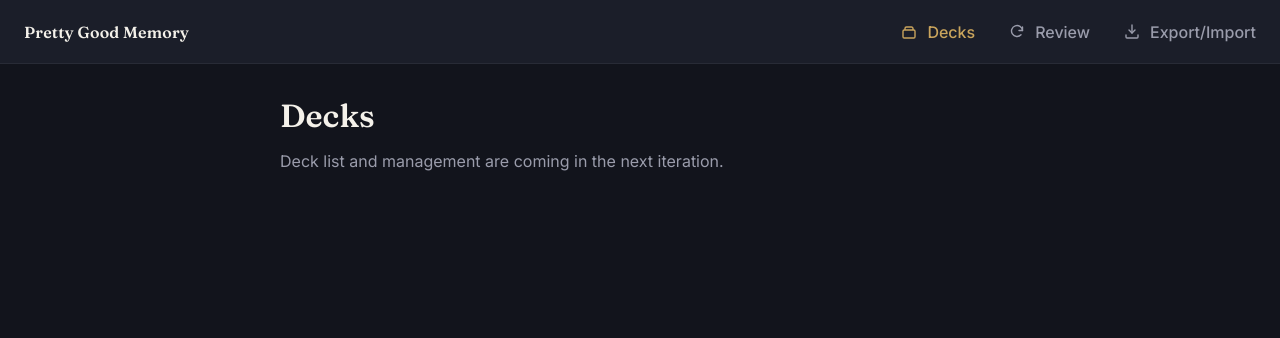
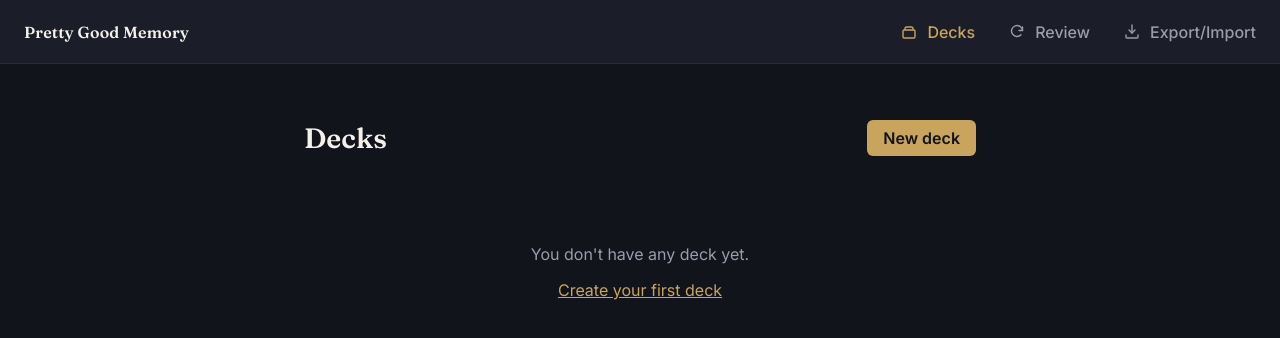
Before and after one commit to ba-amanou/pretty-good-memory, an Angular app: page /decks in a window 1280 px wide. Shown: the top 338 px of the page. Built offline with nearby package versions, Linux system fonts and the light colour scheme.

Commit message:
feat(decks): add deck list screen

```diff
--- a/src/app/features/decks/decks.html
+++ b/src/app/features/decks/decks.html
@@ -1,2 +1,26 @@
-<h1>Decks</h1>
-<p class="placeholder-note">Deck list and management are coming in the next iteration.</p>
+<section class="decks">
+  <header class="decks__header">
+    <h1 class="decks__title">Decks</h1>
+    <a class="decks__new-button" routerLink="/decks/new">New deck</a>
+  </header>
+
+  @if (decks().length === 0) {
+    <div class="decks__empty">
+      <p class="decks__empty-text">You don't have any deck yet.</p>
+      <a class="decks__empty-cta" routerLink="/decks/new">Create your first deck</a>
+    </div>
+  } @else {
+    <ul class="decks__list">
+      @for (deck of decks(); track deck.id) {
+        <li class="decks__item">
+          <a class="decks__item-link" [routerLink]="['/decks', deck.id, 'edit']">
+            <h2 class="decks__item-name">{{ deck.name }}</h2>
+            @if (deck.description) {
+              <p class="decks__item-description">{{ deck.description }}</p>
+            }
+          </a>
+        </li>
+      }
+    </ul>
+  }
+</section>
--- a/src/app/features/decks/decks.scss
+++ b/src/app/features/decks/decks.scss
@@ -0,0 +1,84 @@
+.decks {
+  padding: 1.5rem;
+
+  &__header {
+    display: flex;
+    align-items: center;
+    justify-content: space-between;
+    margin-bottom: 1.5rem;
+  }
+
+  &__title {
+    font-family: var(--font-display);
+    color: var(--color-text-on-ink);
+    font-size: 1.75rem;
+    margin: 0;
+  }
+
+  &__new-button {
+    font-family: var(--font-ui);
+    background-color: var(--color-gold);
+    color: var(--color-ink);
+    padding: 0.5rem 1rem;
+    border-radius: 0.375rem;
+    text-decoration: none;
+    font-weight: 600;
+
+    &:hover {
+      background-color: var(--color-gold-dim);
+    }
+  }
+
+  &__empty {
+    text-align: center;
+    padding: 3rem 1rem;
+    font-family: var(--font-ui);
+    color: var(--color-text-on-ink);
+  }
+
+  &__empty-text {
+    color: var(--color-text-on-ink-muted);
+    margin-bottom: 1rem;
+  }
+
+  &__empty-cta {
+    color: var(--color-gold);
+    text-decoration: underline;
+  }
+
+  &__list {
+    list-style: none;
+    padding: 0;
+    margin: 0;
+    display: grid;
+    gap: 1rem;
+    grid-template-columns: repeat(auto-fill, minmax(220px, 1fr));
+  }
+
+  &__item {
+    background-color: var(--color-surface);
+    border-radius: 0.5rem;
+    padding: 1rem;
+  }
+
+  &__item-link {
+    text-decoration: none;
+    color: inherit;
+    display: block;
+  }
+
+  &__item-name {
+    font-family: var(--font-display);
+    color: var(--color-text-on-paper);
+    margin: 0 0 0.25rem;
+    font-size: 1.125rem;
+  }
+
+  &__item-description {
+    font-family: var(--font-ui);
+    color: var(--color-text-on-paper);
+    opacity: 0.7;
+    margin: 0;
+    font-size: 0.875rem;
+  }
+}
--- a/src/app/features/decks/decks.ts
+++ b/src/app/features/decks/decks.ts
@@ -1,9 +1,15 @@
-import { Component } from '@angular/core';
+import { Component, inject } from '@angular/core';
+import { DecksService } from './decks.service';
+import { RouterLink } from '@angular/router';
 
 @Component({
   selector: 'app-decks',
-  imports: [],
+  imports: [RouterLink],
   templateUrl: './decks.html',
   styleUrl: './decks.scss',
 })
-export class Decks {}
+export class Decks {
+  private decksService = inject(DecksService);
+  decks = this.decksService.decks;
+
+}
--- a/src/styles/_tokens.scss
+++ b/src/styles/_tokens.scss
@@ -6,6 +6,7 @@
   --color-paper-muted: #eee8db; // subtle borders/dividers on paper
   --color-gold: #c9a45c; // accent, active states
   --color-gold-dim: #8a7346; // gold at lower emphasis (e.g. resting icon stroke)
+  --color-surface: color-mix(in srgb, var(--color-paper) 80%, var(--color-ink) 20%);
 
   --color-text-on-ink: #f4f1ea;
   --color-text-on-ink-muted: #9a9cab;
```
